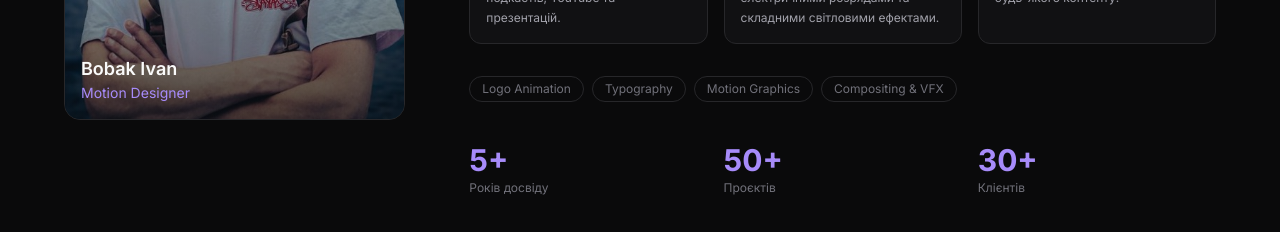
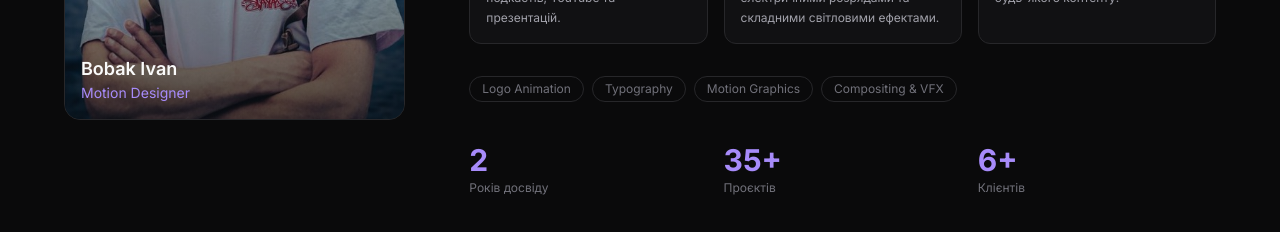
Before and after one commit to bulochka323/bobak-ivan-dev, a React (Vite) app: page / in a window 1280 px wide. Shown: the part 1383-1615 px from the top of the page. Built offline with nearby package versions, Linux system fonts and the light colour scheme.

Commit message:
Update portfolio.ts

```diff
--- a/src/data/portfolio.ts
+++ b/src/data/portfolio.ts
@@ -35,9 +35,9 @@ export const about = {
   ],
   tags: ["Logo Animation", "Typography", "Motion Graphics", "Compositing & VFX"],
   stats: [
-    { label: "Років досвіду", value: "5+" },
-    { label: "Проєктів", value: "50+" },
-    { label: "Клієнтів", value: "30+" },
+    { label: "Років досвіду", value: "2" },
+    { label: "Проєктів", value: "35+" },
+    { label: "Клієнтів", value: "6+" },
   ],
 };
 
```
